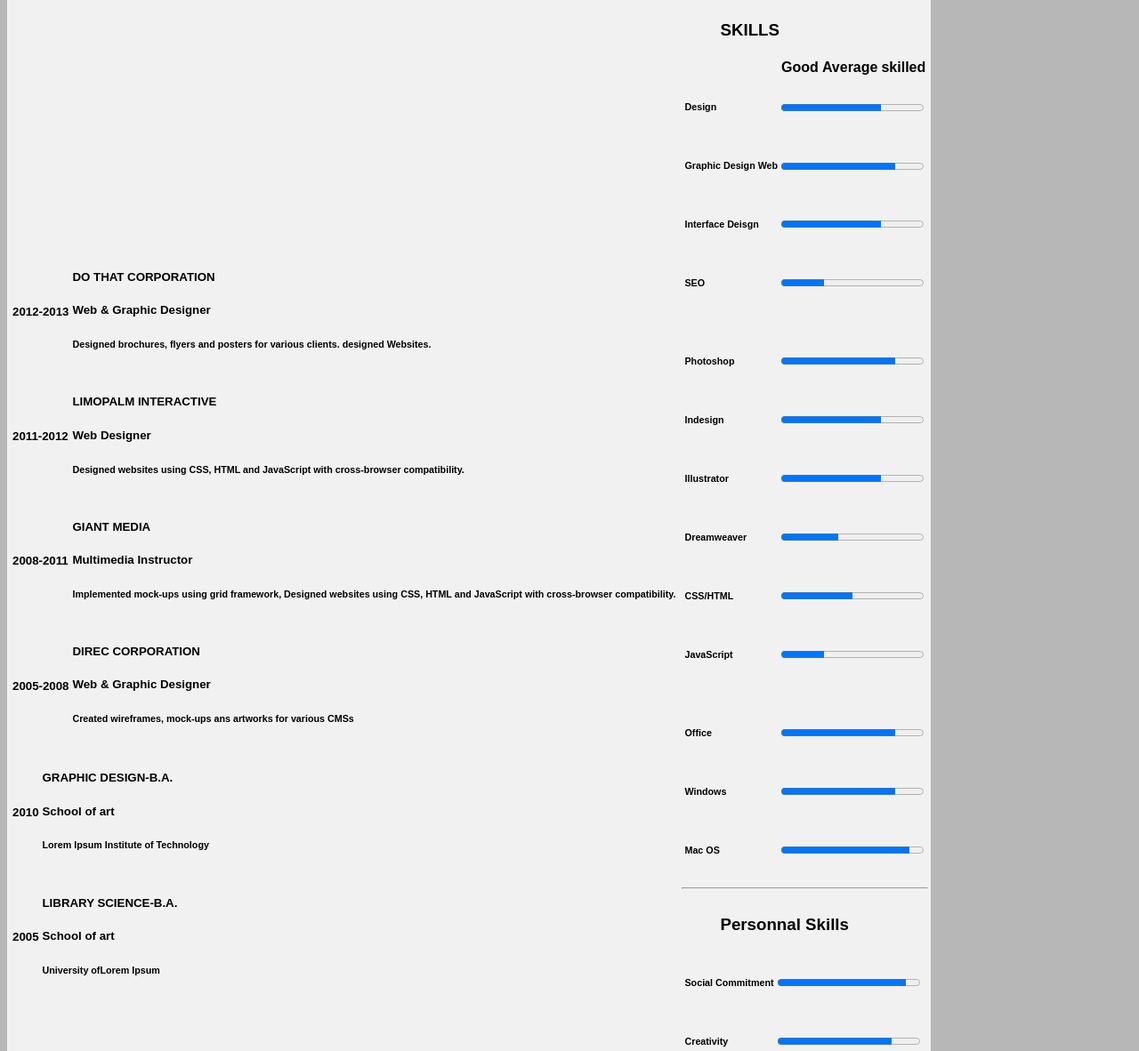
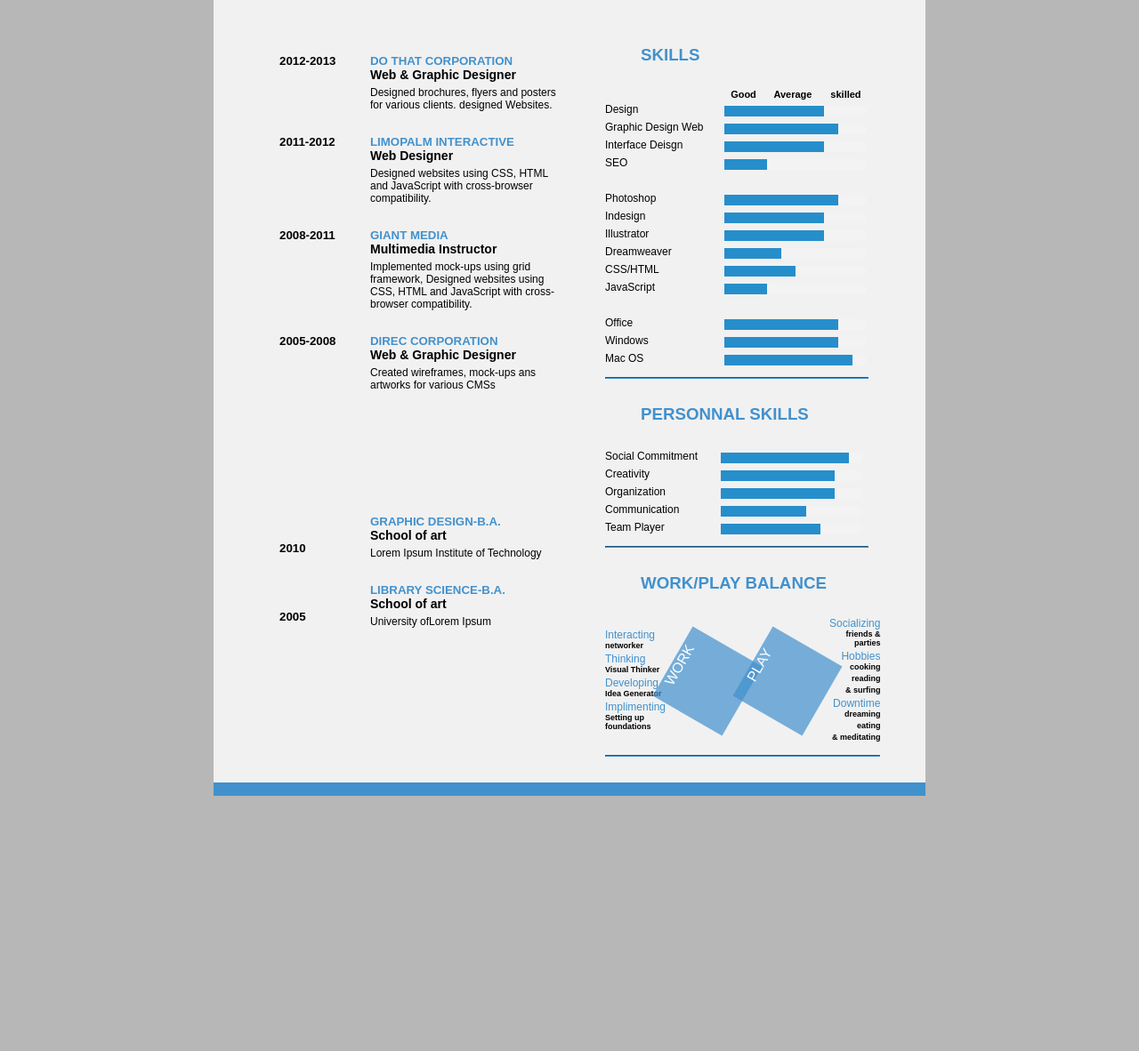
Before and after one commit to FlavianoMucedda/HTML-css-exercice-3, a plain HTML site: page index.html in a window 1280 px wide. Shown: the part 235-1417 px from the top of the page at 89% size. After the commit the page ends 1130 px from the top, so only its background shows below. Drawn offline with Linux system fonts and the light colour scheme.

Commit message:
fin de journée

```diff
--- a/index.html
+++ b/index.html
@@ -26,169 +26,215 @@
               <li><i class="fa fa-envelope" aria-hidden="true"></i><a href="#">davidspoon@gmail.com</a></li>
               <li><i class="fa fa-phone" aria-hidden="true"></i><a href="#">+960 998-2235</a></li>
               <li><i class="fa fa-twitter" aria-hidden="true"></i><a href="#">twitteraccount</a></li>
-              <li><i class="fa fa-linkedin" aria-hidden="true"><a href="#">linkedinaccount</a></i></li>
+              <li><i class="fa fa-linkedin" aria-hidden="true"></i><a href="#">linkedinaccount</a></li>
             </ul>
           </th>
         </tr>
         </thead>
         <tr>
-          <td>
+          <td class="leftpart">
             <table class="experience">
-              <tr>
-                <td><h5 class="date">2012-2013</h5></td>
-                <td><h5 class="jobcorp">DO THAT CORPORATION</h5>
-                    <h5 class="jobtitle">Web & Graphic Designer</h5>
-                    <h6 class="jobcontent">Designed brochures, flyers and posters for various clients. designed Websites.</h6>
+              <tr class="line">
+                <td class="date"><h5>2012-2013</h5></td>
+                <td class="jobcorp"><h5>DO THAT CORPORATION</h5>
+                                    <h6>Web & Graphic Designer</h6>
+                                    <p>Designed brochures, flyers and posters for various clients. designed Websites.</p>
                 </td>
               </tr>
-              <tr>
-                <td><h5 class="date">2011-2012</h5></td>
-                <td><h5 class="jobcorp">LIMOPALM INTERACTIVE</h5>
-                    <h5 class="jobtitle">Web Designer</h5>
-                    <h6 class="jobcontent">Designed websites using CSS, HTML and JavaScript with cross-browser compatibility.</h6>
+              <tr class="line">
+                <td class="date"><h5>2011-2012</h5></td>
+                <td class="jobcorp"><h5>LIMOPALM INTERACTIVE</h5>
+                                    <h6>Web Designer</h6>
+                                    <p>Designed websites using CSS, HTML and JavaScript with cross-browser compatibility.</p>
                 </td>
               </tr>
-              <tr>
-                <td><h5 class="date">2008-2011</h5></td>
-                <td><h5 class="jobcorp">GIANT MEDIA</h5>
-                    <h5 class="jobtitle">Multimedia Instructor</h5>
-                    <h6 class="jobcontent">Implemented mock-ups using grid framework, Designed websites using CSS, HTML and JavaScript with cross-browser compatibility.</h6>
+              <tr class="line">
+                <td class="date"><h5>2008-2011</h5></td>
+                <td class="jobcorp"><h5>GIANT MEDIA</h5>
+                                  <h6>Multimedia Instructor</h6>
+                                  <p>Implemented mock-ups using grid framework, Designed websites using CSS, HTML and JavaScript with cross-browser compatibility.</p>
                 </td>
               </tr>
-              <tr>
-                <td><h5 class="date">2005-2008</h5></td>
-                <td><h5 class="jobcorp">DIREC CORPORATION</h5>
-                    <h5 class="jobtitle">Web & Graphic Designer</h5>
-                    <h6 class="jobcontent">Created wireframes, mock-ups ans artworks for various CMSs</h6>
+              <tr class="line">
+                <td class="date"><h5>2005-2008</h5></td>
+                <td class="jobcorp"><h5>DIREC CORPORATION</h5>
+                                    <h6>Web & Graphic Designer</h6>
+                                    <p>Created wireframes, mock-ups ans artworks for various CMSs</p>
                 </td>
               </tr>
             </table>
             <table class="formation">
-              <tr>
-                <td><h5 class="date">2010</h5></td>
-                <td><h5 class="jobcorp">GRAPHIC DESIGN-B.A.</h5>
-                    <h5 class="jobtitle">School of art</h5>
-                    <h6 class="jobcontent">Lorem Ipsum Institute of Technology</h6>
+              <tr class="line">
+                <td class="date"><h5>2010</h5></td>
+                <td class="jobcorp"><h5>GRAPHIC DESIGN-B.A.</h5>
+                                    <h6>School of art</h6>
+                                    <p>Lorem Ipsum Institute of Technology</p>
                 </td>
               </tr>
-              <tr>
-                <td><h5 class="date">2005</h5></td>
-                <td><h5 class="jobcorp">LIBRARY SCIENCE-B.A.</h5>
-                    <h5 class="jobtitle">School of art</h5>
-                    <h6 class="jobcontent">University ofLorem Ipsum</h6>
+              <tr class="line">
+                <td class="date"><h5>2005</h5></td>
+                <td class="jobcorp"><h5>LIBRARY SCIENCE-B.A.</h5>
+                    <h6>School of art</h6>
+                    <p>University ofLorem Ipsum</p>
                 </td>
               </tr>
             </table>
           </td>
-          <td>
-            <table>
+          <td class="rightpart">
+            <table class="skill first">
               <thead>
                 <tr>
                   <th colspan="4"><h3>SKILLS</h3></th>
                 </tr>
                 </thead>
                 <tbody>
-                      <tr>
+                      <tr class="skillvalue">
                         <th>&nbsp;</th>
                         <th>Good</th>
                         <th>Average</th>
                         <th>skilled</th>
                       </tr>
                       <tr>
-                        <td><h6>Design</h6></td>
-                        <td colspan="3"> <progress value="70" max="100"></progress> </td>
+                        <td><p>Design</p></td>
+                        <td colspan="3"><progress value="70" max="100"></progress></td>
                       </tr>
                       <tr>
-                        <td><h6>Graphic Design Web</h6></td>
-                        <td colspan="3"> <progress value="80" max="100"></progress> </td>
+                        <td><p>Graphic Design Web</p></td>
+                        <td colspan="3"><progress value="80" max="100"></progress></td>
                       </tr>
                       <tr>
-                        <td><h6>Interface Deisgn</h6></td>
-                        <td colspan="3"> <progress value="70" max="100"></progress> </td>
+                        <td><p>Interface Deisgn</p></td>
+                        <td colspan="3"><progress value="70" max="100"></progress></td>
                       </tr>
                       <tr>
-                        <td><h6>SEO</h6></td>
-                        <td colspan="3"> <progress value="30" max="100"></progress> </td>
+                        <td><p>SEO</p></td>
+                        <td colspan="3"><progress value="30" max="100"></progress></td>
                       </tr>
                       <tr>
                         <td colspan="4">&nbsp;</td>
                       </tr>
                       <tr>
-                        <td><h6>Photoshop</h6></td>
-                        <td colspan="3"> <progress value="80" max="100"></progress> </td>
+                        <td><p>Photoshop</p></td>
+                        <td colspan="3"><progress value="80" max="100"></progress></td>
                       </tr>
                       <tr>
-                        <td><h6>Indesign</h6></td>
-                        <td colspan="3"> <progress value="70" max="100"></progress> </td>
+                        <td><p>Indesign</p></td>
+                        <td colspan="3"><progress value="70" max="100"></progress></td>
                       </tr>
                       <tr>
-                        <td><h6>Illustrator</h6></td>
-                        <td colspan="3"> <progress value="70" max="100"></progress> </td>
+                        <td><p>Illustrator</p></td>
+                        <td colspan="3"><progress value="70" max="100"></progress></td>
                       </tr>
                       <tr>
-                        <td><h6>Dreamweaver</h6></td>
-                        <td colspan="3"> <progress value="40" max="100"></progress> </td>
+                        <td><p>Dreamweaver</p></td>
+                        <td colspan="3"><progress value="40" max="100"></progress></td>
                       </tr>
                       <tr>
-                        <td><h6>CSS/HTML</h6></td>
-                        <td colspan="3"> <progress value="50" max="100"></progress> </td>
+                        <td><p>CSS/HTML</p></td>
+                        <td colspan="3"><progress value="50" max="100"></progress></td>
                       </tr>
                       <tr>
-                        <td><h6>JavaScript</h6></td>
-                        <td colspan="3"> <progress value="30" max="100"></progress> </td>
+                        <td><p>JavaScript</p></td>
+                        <td colspan="3"><progress value="30" max="100"></progress></td>
                       </tr>
                       <tr>
                         <td colspan="4">&nbsp;</td>
                       </tr>
                       <tr>
-                        <td><h6>Office</h6></td>
-                        <td colspan="3"> <progress value="80" max="100"></progress> </td>
+                        <td><p>Office</p></td>
+                        <td colspan="3"><progress value="80" max="100"></progress></td>
                       </tr>
                       <tr>
-                        <td><h6>Windows</h6></td>
-                        <td colspan="3"> <progress value="80" max="100"></progress> </td>
+                        <td><p>Windows</p></td>
+                        <td colspan="3"><progress value="80" max="100"></progress></td>
                       </tr>
                       <tr>
-                        <td><h6>Mac OS</h6></td>
-                        <td colspan="3"> <progress value="90" max="100"></progress> </td>
+                        <td><p>Mac OS</p></td>
+                        <td colspan="3"><progress value="90" max="100"></progress></td>
+                      </tr>
+                      <tr>
+                        <td colspan="4"><hr></td>
                       </tr>
                 </tbody>
-                </table>
-            <hr>
-            <table>
+              </table>
+            <table class="skill second">
               <thead>
                 <tr>
-                  <th colspan="4"><h3>Personnal Skills</h3></th>
+                  <th colspan="4"><h3>PERSONNAL SKILLS</h3></th>
                 </tr>
                 </thead>
                 <tbody>
                   <tr>
-                    <td><h6>Social Commitment</h6></td>
-                    <td colspan="3"> <progress value="90" max="100"></progress> </td>
+                    <td><p>Social Commitment</p></td>
+                    <td colspan="3"><progress value="90" max="100"></progress></td>
                   </tr>
                   <tr>
-                    <td><h6>Creativity</h6></td>
-                    <td colspan="3"> <progress value="80" max="100"></progress> </td>
+                    <td><p>Creativity</p></td>
+                    <td colspan="3"><progress value="80" max="100"></progress></td>
                   </tr>
                   <tr>
-                    <td><h6>Organization</h6></td>
-                    <td colspan="3"> <progress value="80" max="100"></progress> </td>
+                    <td><p>Organization</p></td>
+                    <td colspan="3"><progress value="80" max="100"></progress></td>
                   </tr>
                   <tr>
-                    <td><h6>Communication</h6></td>
-                    <td colspan="3"> <progress value="60" max="100"></progress> </td>
+                    <td><p>Communication</p></td>
+                    <td colspan="3"><progress value="60" max="100"></progress></td>
                   </tr>
                   <tr>
-                    <td><h6>Team Player</h6></td>
-                    <td colspan="3"> <progress value="70" max="100"></progress> </td>
+                    <td><p>Team Player</p></td>
+                    <td colspan="3"><progress value="70" max="100"></progress></td>
+                  </tr>
+                  <tr>
+                    <td colspan="4"><hr></td>
                   </tr>
                 </tbody>
-            </table>
-
-          </td>
+              </table>
+              <table class="skill third">
+                <thead>
+                  <tr>
+                    <th colspan="4"><h3>WORK/PLAY BALANCE</h3></th>
+                  </tr>
+                  </thead>
+                  <tbody>
+                    <tr>
+                      <td class="work_left">
+                        <h2>Interacting</h2>
+                        <h4>networker</h4>
+                        <h2>Thinking</h2>
+                        <h4>Visual Thinker</h4>
+                        <h2>Developing</h2>
+                        <h4>Idea Generator</h4>
+                        <h2>Implimenting</h2>
+                        <h4>Setting up foundations</h4>
+                      </td>
+                      <td>
+                        <div class="flex">
+                            <div class="work">WORK</div>
+                            <div class="play">PLAY</div>
+                        </div>
+                      </td>
+                      <td class="work_right">
+                        <h2>Socializing</h2>
+                        <h4>friends & parties</h4>
+                        <h2>Hobbies</h2>
+                        <h4>cooking</h4>
+                        <h4>reading</h4>
+                        <h4>& surfing</h4>
+                        <h2>Downtime</h2>
+                        <h4>dreaming</h4>
+                        <h4>eating</h4>
+                        <h4>& meditating</h4>
+                      </td>
+                    </tr>
+                    <tr>
+                      <td colspan="4"><hr></td>
+                    </tr>
+                  </tbody>
+                </table>
+            </td>
         </tr>
-
       </table>
+      <footer></footer>
     </div>
 </body>
 </html>
--- a/style.css
+++ b/style.css
@@ -1,25 +1,187 @@
+* {
+  margin: 0;
+  padding: 0;
+  box-sizing: border-box;
+  font-family: Arial, sans-serif;
+
+}
+
+.resume p {
+  margin-top: 35px;
+}
+
 body {
   background-color: #b7b7b7;
-  font-family: Arial, sans-serif;
 }
 .container {
   position: relative;
+  margin-left: auto;
+  margin-right: auto;
+  width: 800px;
 }
 .main {
   background-color: #f1f1f1;
+  width: 800px;
+  height: auto;
 }
 .resume {
   background-color: #4191cd;
   color: White;
   width: 100px;
-  height: 70px;
+  height: 55px;
   text-align: center;
   position: absolute;
   margin-left: 40px;
 }
+.info th {
+  vertical-align: top;
+}
+.experience .date h5{
+  width: 100px;
+  margin-left: 70px;
+  margin right: 20px;
+
+}
+
+.experience {margin-top: 10px;
+             margin-bottom: 10px;
+              }
+
+.formation {margin-top: 10px;
+            margin-bottom: 10px;
+            padding-top: 100px;
+              }
+
+.experience .date {vertical-align: top;
+                    }
+
+.experience .jobcorp {
+  vertical-align: top;
+  padding-bottom: 10px;
+  width: 210px;
+                    }
+
+.experience .jobcorp h5 {
+  color: #4191cd;
+}
+.experience .jobcorp h6 {
+  font-size: 14px;
+}
+.experience .jobcorp p {
+  font-size: 12px;
+  margin-top: 5px;
+  margin-bottom: 15px;
+}
+.formation .jobcorp {
+  width: 210px;
+  vertical-align: top;
+  padding-bottom: 10px;
+}
+.formation .jobcorp h5 {
+  color: #4191cd;
+}
+.formation .jobcorp h6 {
+  font-size: 14px;
+}
+.formation .jobcorp p {
+  font-size: 12px;
+  margin-top: 5px;
+  margin-bottom: 15px;
+}
+.formation .date h5{
+  width: 100px;
+  margin-left: 70px;
+  margin right: 20px;
+}
 
 .info tr th {
-  padding-top: 100px;
+  padding-top: 80px;
+  padding-bottom: 60px;
+}
+
+.skill h3 {
+  color: #4191cd;
+  margin-bottom: 25px;
+}
+
+.skill p {
+  font-size: 12px;
+  padding-right: 20px;
+}
+.skillvalue th {
+  font-size: 11px;
+}
+
+.rightpart {
+  width: 360px;
+}
+tr .leftpart {
+  padding: 0px;
+  vertical-align: top;
+}
+.work_right h2 {
+  text-align: right;
+  color: #4191cd;
+  font-size: 12px;
+  font-weight: 100;
+}
+.work_right h4 {
+  text-align: right;
+  font-size: 9px;
+  margin-bottom: 3px;
+}
+.work_left h2 {
+  text-align: left;
+  color: #4191cd;
+  font-size: 12px;
+  font-weight: 100;
+}
+.work_left h4 {
+  text-align: left;
+  font-size: 9px;
+  margin-bottom: 3px;
+}
+
+.first, .second, .third {
+  width: 300px;
+}
+
+.square_play span {margin-top: 35px;
+}
+
+.play, .work{width: 90px;
+                           height: 90px;
+                           background-color: rgba(65, 145, 205, 0.7);
+                           color: White;
+                           transform: rotate(-60deg);
+                           text-align: center;
+                           display: block;
+                           position: relative;
+}
+
+.third .flex {display: flex;
+              align-content: center;
+              justify-content: center;
+}
+
+progress {
+  background-color: #f3f3f3;
+  border: 0px;
+  border-radius: 9px;
+  height: 12px;
+}
+
+progress::-webkit-progress-bar {
+   background-color: rgba(255,255,255,0);
+}
+progress::-webkit-progress-inner-element {
+  border:none;
+}
+progress::-webkit-progress-value {
+  background-color: rgba(38,142,203,1);
+}
+progress::-moz-progress-bar {
+  background-color: rgba(38,142,203,1);
 }
 
 h1, h3 {
@@ -27,8 +189,10 @@ h1, h3 {
   margin-left: 40px;
 }
 
-a {
-  text-decoration: none;
+h1 {
+  color:  #4191cd;
+  font-size: 50px;
+  margin-top: 0px;
 }
 
 li {
@@ -38,4 +202,29 @@ ul {
   padding-left: 0px;
   margin-left: 0px;
   text-align: left;
+  padding-top: 10px;
 }
+
+i {
+  margin-bottom: 10px;
+  color: #4191cd;
+  padding-right: 15px;
+}
+a {
+  color: Black;
+  font-weight: 100;
+  font-size: 14px;
+  letter-spacing: 2px;
+  text-decoration: none;
+}
+.skill hr {
+  border-color: #4191cd;
+  margin-bottom: 25px;
+  margin-top: 10px
+}
+footer {
+  width: 800px;
+  height: 15px;
+  background-color: #4191cd;
+  vertical-align: bottom;
+}
```
